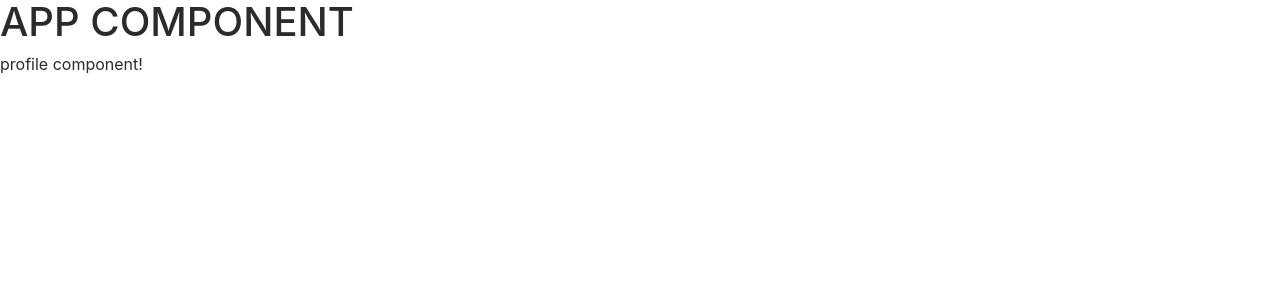
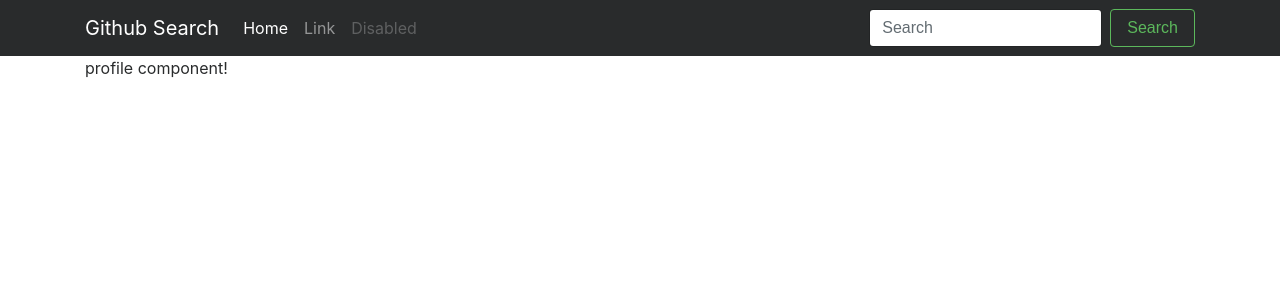
Before and after one commit to igor-pavlichenko/githubsearch_ng-tutorial, an Angular app: page / in a window 1280 px wide. Shown: the top 300 px of the page. Built offline with nearby package versions, Linux system fonts and the light colour scheme; no server answers.

Commit message:
Add bootstrap's navbar
Add margin to first element after the navbar because our navbar is a sticky-top one.

```diff
--- a/src/app/app.component.html
+++ b/src/app/app.component.html
@@ -1,4 +1,30 @@
-<h1>
-	{{title}}
-</h1>
-<profile></profile>
+<nav class="navbar navbar-toggleable-md navbar-inverse fixed-top bg-inverse">
+	<div class="container">
+		<button class="navbar-toggler navbar-toggler-right" type="button" data-toggle="collapse" data-target="#navbarCollapse" aria-controls="navbarCollapse"
+		 aria-expanded="false" aria-label="Toggle navigation">
+        <span class="navbar-toggler-icon"></span>
+		</button>
+		<a class="navbar-brand" href="#">Github Search</a>
+		<div class="collapse navbar-collapse" id="navbarCollapse">
+			<ul class="navbar-nav mr-auto">
+				<li class="nav-item active">
+					<a class="nav-link" href="#">Home <span class="sr-only">(current)</span></a>
+				</li>
+				<li class="nav-item">
+					<a class="nav-link" href="#">Link</a>
+				</li>
+				<li class="nav-item">
+					<a class="nav-link disabled" href="#">Disabled</a>
+				</li>
+			</ul>
+			<form class="form-inline mt-2 mt-md-0">
+				<input class="form-control mr-sm-2" type="text" placeholder="Search">
+				<button class="btn btn-outline-success my-2 my-sm-0" type="submit">Search</button>
+			</form>
+		</div>
+	</div>
+</nav>
+
+<div class="container nav-margin">
+	<profile></profile>
+</div>
--- a/src/app/app.component.scss
+++ b/src/app/app.component.scss
@@ -0,0 +1,3 @@
+.nav-margin {
+	margin-top: 56px;
+}
```
